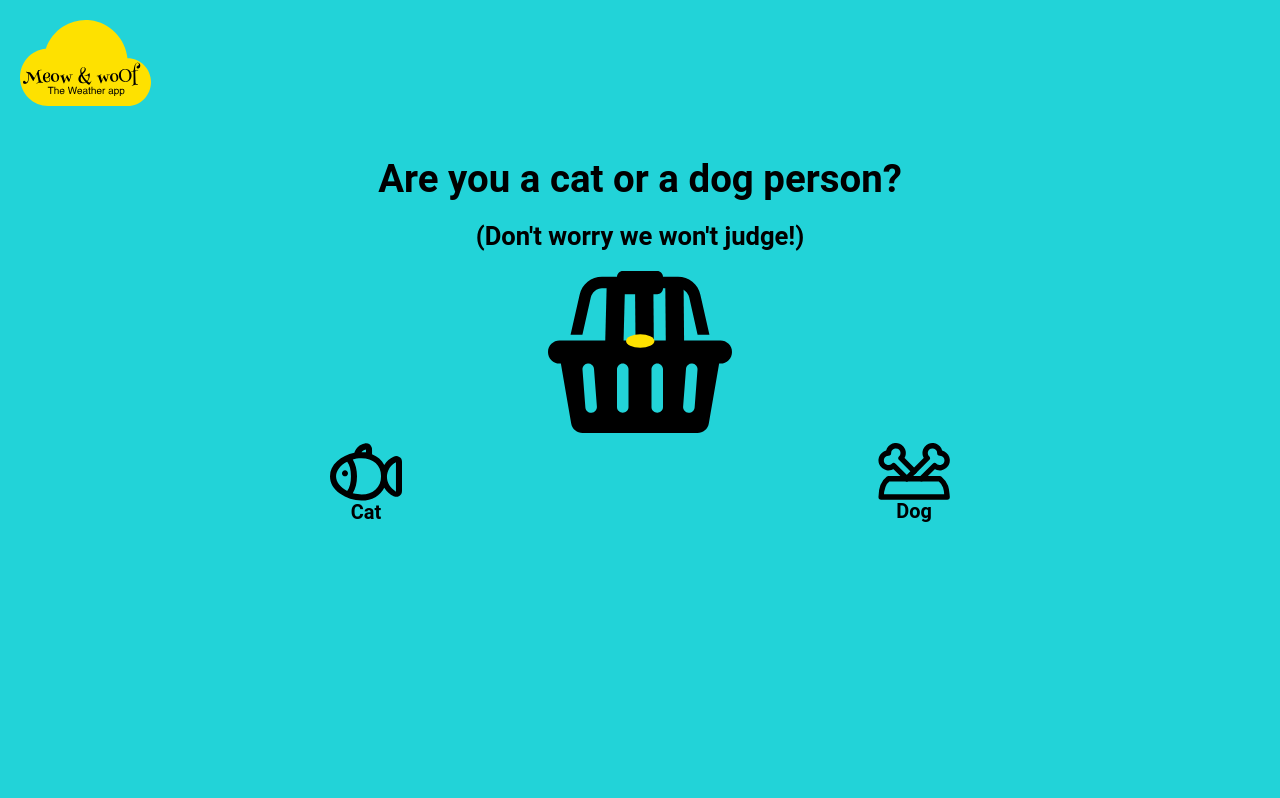
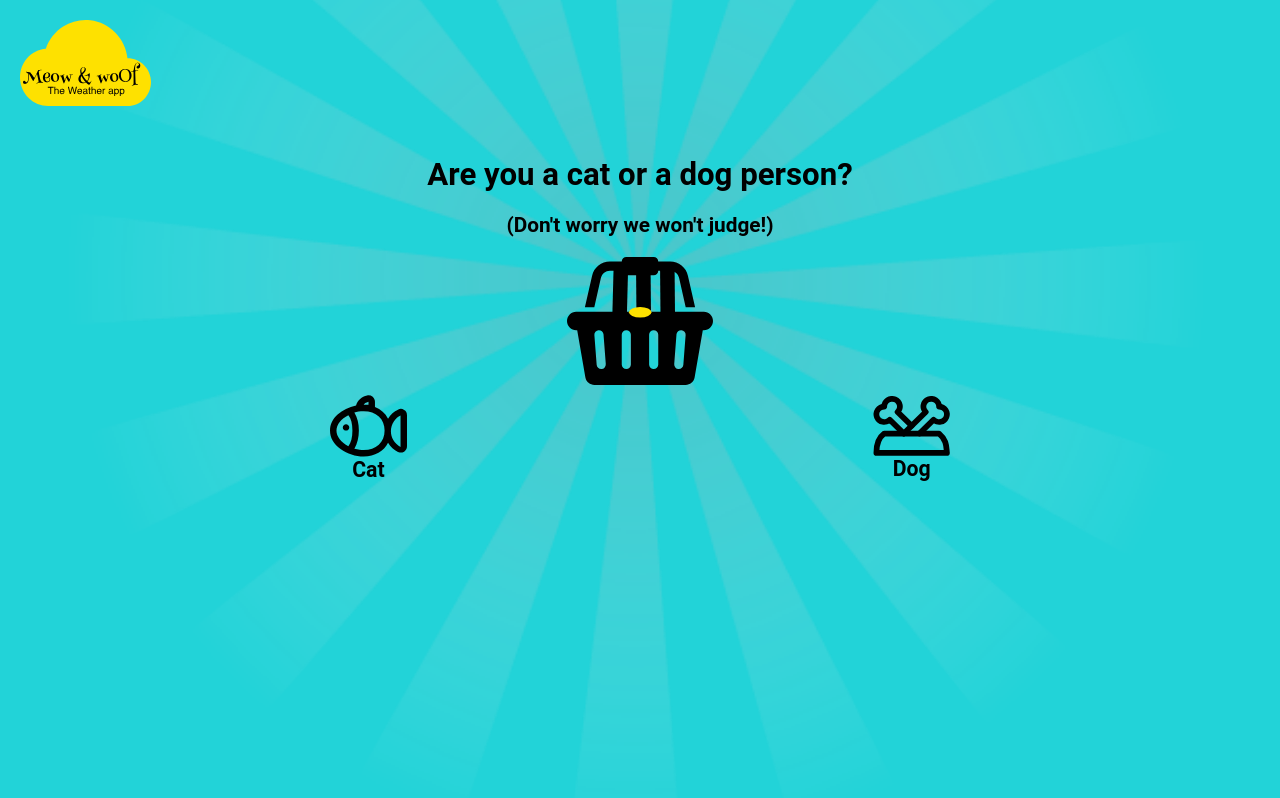
Before and after one commit to Judithlourde/The-Weather-App, a Vue app: page / in a window 1280 px wide. Built offline with nearby package versions, Linux system fonts and the light colour scheme; no server answers.

Commit message:
Add more style

```diff
--- a/src/style/style.css
+++ b/src/style/style.css
@@ -3,4 +3,9 @@ body {
 	color: var(--foreground);
 	font-size: var(--font-size);
 	font-family: var(--font-family);
+	background-image: url('/images/sun-rays.png');
+    background-position: center;
+    background-repeat: no-repeat;
+    background-size: cover;
+    /* z-index: -9000; */
 }
--- a/src/style/variables.css
+++ b/src/style/variables.css
@@ -1,8 +1,8 @@
 :root {
 	/* font-size */
-	--font-size: 1.5rem;
-	--heading: 1.6rem;
-	--body: 1rem;
+	--font-size: 1.6rem;
+	--heading: 1.3rem;
+	--body: 1.1rem;
 	--caption: 0.66rem;
 	--font-family: Roboto;
 
```
